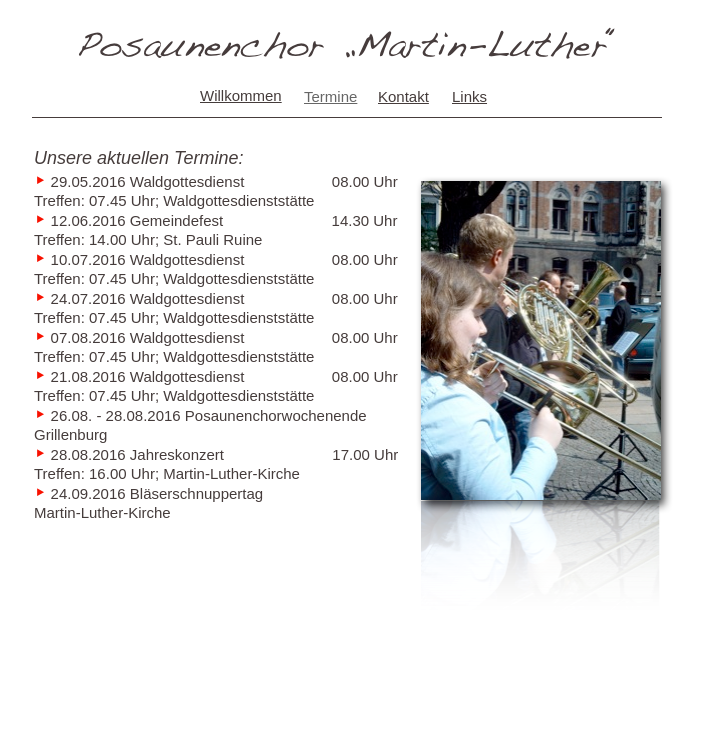
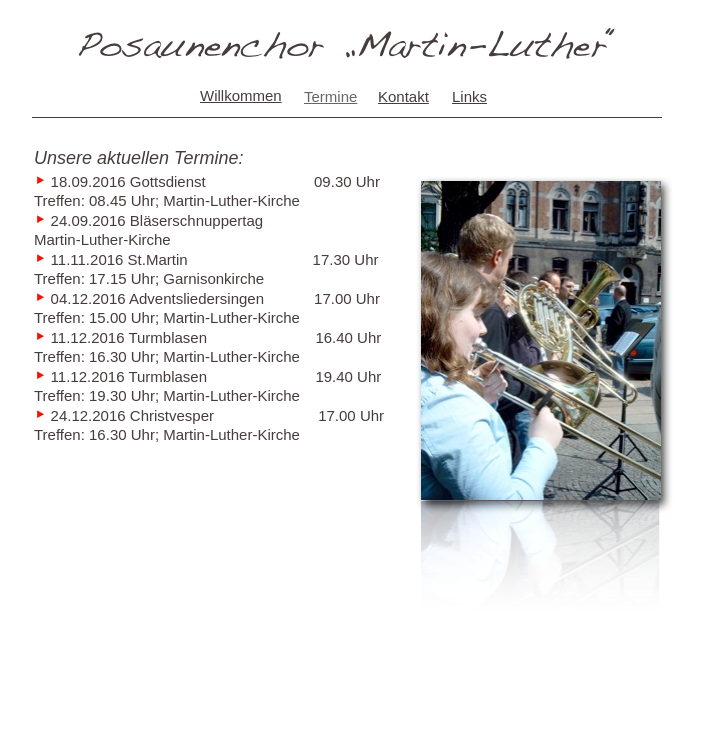
Before and after one commit to pcmlk/pcmlk.github.io, a plain HTML site: page public/termine/index.html in a window 1280 px wide. Shown: the whole page, without its empty margins (293-994 px from the left). Drawn offline with Linux system fonts and the light colour scheme.

Commit message:
Termine hinzugefügt

```diff
--- a/public/termine/index.html
+++ b/public/termine/index.html
@@ -106,31 +106,25 @@
                 <div class="paragraph Body" style="line-height: 19px; margin-bottom: 0px; margin-top: 0px; line-height: 19px;  text-decoration: none;"> </div>
                 <ol>
                   <li style="line-height: 19px; margin-left: 0px; padding-left: 0px; text-indent: 0px; ">
-                    <div class="paragraph Body" style="line-height: 19px; margin-bottom: 0px; margin-top: 0px; text-indent: 0px; "><span style="color: #f81100; font-family: 'LucidaGrande', 'Lucida Grande', 'Lucida Sans Unicode', 'sans-serif'; font-size: 21px; font-style: normal; font-variant: normal; font-weight: normal; letter-spacing: 0; line-height: 19px; opacity: 1.00; position: relative; text-decoration: none; text-transform: none; top: 1px; " class="Bullet">‣</span><span style="line-height: 19px; "> 29.05.2016   Waldgottesdienst &nbsp &nbsp &nbsp&nbsp &nbsp&nbsp &nbsp &nbsp &nbsp &nbsp &nbsp 08.00 Uhr<br /> Treffen: 07.45 Uhr; Waldgottesdienststätte</span></div>
-                  </li>
-                  <li style="line-height: 19px; margin-left: 0px; padding-left: 0px; text-indent: 0px; ">
-                    <div class="paragraph Body" style="line-height: 19px; margin-bottom: 0px; margin-top: 0px; text-indent: 0px; "><span style="color: #f81100; font-family: 'LucidaGrande', 'Lucida Grande', 'Lucida Sans Unicode', 'sans-serif'; font-size: 21px; font-style: normal; font-variant: normal; font-weight: normal; letter-spacing: 0; line-height: 19px; opacity: 1.00; position: relative; text-decoration: none; text-transform: none; top: 1px; " class="Bullet">‣</span><span style="line-height: 19px; "> 12.06.2016   Gemeindefest &nbsp &nbsp &nbsp &nbsp &nbsp &nbsp &nbsp &nbsp &nbsp&nbsp &nbsp &nbsp &nbsp 14.30 Uhr<br /> Treffen: 14.00 Uhr; St. Pauli Ruine</span></div>
-                  </li>
-                  <li style="line-height: 19px; margin-left: 0px; padding-left: 0px; text-indent: 0px; ">
-                    <div class="paragraph Body" style="line-height: 19px; margin-bottom: 0px; margin-top: 0px; text-indent: 0px; "><span style="color: #f81100; font-family: 'LucidaGrande', 'Lucida Grande', 'Lucida Sans Unicode', 'sans-serif'; font-size: 21px; font-style: normal; font-variant: normal; font-weight: normal; letter-spacing: 0; line-height: 19px; opacity: 1.00; position: relative; text-decoration: none; text-transform: none; top: 1px; " class="Bullet">‣</span><span style="line-height: 19px; "> 10.07.2016   Waldgottesdienst &nbsp &nbsp &nbsp&nbsp &nbsp&nbsp &nbsp &nbsp &nbsp &nbsp &nbsp 08.00 Uhr<br /> Treffen: 07.45 Uhr; Waldgottesdienststätte</span></div>
-                  </li>
-                  <li style="line-height: 19px; margin-left: 0px; padding-left: 0px; text-indent: 0px; ">
-                    <div class="paragraph Body" style="line-height: 19px; margin-bottom: 0px; margin-top: 0px; text-indent: 0px; "><span style="color: #f81100; font-family: 'LucidaGrande', 'Lucida Grande', 'Lucida Sans Unicode', 'sans-serif'; font-size: 21px; font-style: normal; font-variant: normal; font-weight: normal; letter-spacing: 0; line-height: 19px; opacity: 1.00; position: relative; text-decoration: none; text-transform: none; top: 1px; " class="Bullet">‣</span><span style="line-height: 19px; "> 24.07.2016   Waldgottesdienst &nbsp &nbsp &nbsp&nbsp &nbsp&nbsp &nbsp &nbsp &nbsp &nbsp &nbsp 08.00 Uhr<br /> Treffen: 07.45 Uhr; Waldgottesdienststätte</span></div>
-                  </li>
-                  <li style="line-height: 19px; margin-left: 0px; padding-left: 0px; text-indent: 0px; ">
-                    <div class="paragraph Body" style="line-height: 19px; margin-bottom: 0px; margin-top: 0px; text-indent: 0px; "><span style="color: #f81100; font-family: 'LucidaGrande', 'Lucida Grande', 'Lucida Sans Unicode', 'sans-serif'; font-size: 21px; font-style: normal; font-variant: normal; font-weight: normal; letter-spacing: 0; line-height: 19px; opacity: 1.00; position: relative; text-decoration: none; text-transform: none; top: 1px; " class="Bullet">‣</span><span style="line-height: 19px; "> 07.08.2016   Waldgottesdienst &nbsp &nbsp &nbsp&nbsp &nbsp&nbsp &nbsp &nbsp &nbsp &nbsp &nbsp 08.00 Uhr<br /> Treffen: 07.45 Uhr; Waldgottesdienststätte</span></div>
-                  </li>
-                  <li style="line-height: 19px; margin-left: 0px; padding-left: 0px; text-indent: 0px; ">
-                    <div class="paragraph Body" style="line-height: 19px; margin-bottom: 0px; margin-top: 0px; text-indent: 0px; "><span style="color: #f81100; font-family: 'LucidaGrande', 'Lucida Grande', 'Lucida Sans Unicode', 'sans-serif'; font-size: 21px; font-style: normal; font-variant: normal; font-weight: normal; letter-spacing: 0; line-height: 19px; opacity: 1.00; position: relative; text-decoration: none; text-transform: none; top: 1px; " class="Bullet">‣</span><span style="line-height: 19px; "> 21.08.2016   Waldgottesdienst &nbsp &nbsp &nbsp&nbsp &nbsp&nbsp &nbsp &nbsp &nbsp &nbsp &nbsp 08.00 Uhr<br /> Treffen: 07.45 Uhr; Waldgottesdienststätte</span></div>
-                  </li>
-                  <li style="line-height: 19px; margin-left: 0px; padding-left: 0px; text-indent: 0px; ">
-                    <div class="paragraph Body" style="line-height: 19px; margin-bottom: 0px; margin-top: 0px; text-indent: 0px; "><span style="color: #f81100; font-family: 'LucidaGrande', 'Lucida Grande', 'Lucida Sans Unicode', 'sans-serif'; font-size: 21px; font-style: normal; font-variant: normal; font-weight: normal; letter-spacing: 0; line-height: 19px; opacity: 1.00; position: relative; text-decoration: none; text-transform: none; top: 1px; " class="Bullet">‣</span><span style="line-height: 19px; "> 26.08. - 28.08.2016   Posaunenchorwochenende <br/>Grillenburg</span></div>
-                  </li>
-                  <li style="line-height: 19px; margin-left: 0px; padding-left: 0px; text-indent: 0px; ">
-                    <div class="paragraph Body" style="line-height: 19px; margin-bottom: 0px; margin-top: 0px; text-indent: 0px; "><span style="color: #f81100; font-family: 'LucidaGrande', 'Lucida Grande', 'Lucida Sans Unicode', 'sans-serif'; font-size: 21px; font-style: normal; font-variant: normal; font-weight: normal; letter-spacing: 0; line-height: 19px; opacity: 1.00; position: relative; text-decoration: none; text-transform: none; top: 1px; " class="Bullet">‣</span><span style="line-height: 19px; "> 28.08.2016   Jahreskonzert &nbsp &nbsp &nbsp &nbsp &nbsp &nbsp &nbsp&nbsp &nbsp &nbsp &nbsp &nbsp &nbsp 17.00 Uhr<br /> Treffen: 16.00 Uhr; Martin-Luther-Kirche</span></div>
+                    <div class="paragraph Body" style="line-height: 19px; margin-bottom: 0px; margin-top: 0px; text-indent: 0px; "><span style="color: #f81100; font-family: 'LucidaGrande', 'Lucida Grande', 'Lucida Sans Unicode', 'sans-serif'; font-size: 21px; font-style: normal; font-variant: normal; font-weight: normal; letter-spacing: 0; line-height: 19px; opacity: 1.00; position: relative; text-decoration: none; text-transform: none; top: 1px; " class="Bullet">‣</span><span style="line-height: 19px; "> 18.09.2016   Gottsdienst &nbsp &nbsp &nbsp &nbsp &nbsp &nbsp &nbsp&nbsp &nbsp &nbsp &nbsp &nbsp &nbsp 09.30 Uhr<br /> Treffen: 08.45 Uhr; Martin-Luther-Kirche</span></div>
                   </li>
                   <li style="line-height: 19px; margin-left: 0px; padding-left: 0px; text-indent: 0px; ">
                     <div class="paragraph Body" style="line-height: 19px; margin-bottom: 0px; margin-top: 0px; text-indent: 0px; "><span style="color: #f81100; font-family: 'LucidaGrande', 'Lucida Grande', 'Lucida Sans Unicode', 'sans-serif'; font-size: 21px; font-style: normal; font-variant: normal; font-weight: normal; letter-spacing: 0; line-height: 19px; opacity: 1.00; position: relative; text-decoration: none; text-transform: none; top: 1px; " class="Bullet">‣</span><span style="line-height: 19px; "> 24.09.2016   Bläserschnuppertag <br/>Martin-Luther-Kirche</span></div>
+                  </li>
+                  <li style="line-height: 19px; margin-left: 0px; padding-left: 0px; text-indent: 0px; ">
+                    <div class="paragraph Body" style="line-height: 19px; margin-bottom: 0px; margin-top: 0px; text-indent: 0px; "><span style="color: #f81100; font-family: 'LucidaGrande', 'Lucida Grande', 'Lucida Sans Unicode', 'sans-serif'; font-size: 21px; font-style: normal; font-variant: normal; font-weight: normal; letter-spacing: 0; line-height: 19px; opacity: 1.00; position: relative; text-decoration: none; text-transform: none; top: 1px; " class="Bullet">‣</span><span style="line-height: 19px; "> 11.11.2016   St.Martin &nbsp &nbsp &nbsp &nbsp &nbsp &nbsp &nbsp &nbsp &nbsp&nbsp &nbsp &nbsp &nbsp &nbsp &nbsp 17.30 Uhr<br /> Treffen: 17.15 Uhr; Garnisonkirche</span></div>
+                  </li>
+                  <li style="line-height: 19px; margin-left: 0px; padding-left: 0px; text-indent: 0px; ">
+                    <div class="paragraph Body" style="line-height: 19px; margin-bottom: 0px; margin-top: 0px; text-indent: 0px; "><span style="color: #f81100; font-family: 'LucidaGrande', 'Lucida Grande', 'Lucida Sans Unicode', 'sans-serif'; font-size: 21px; font-style: normal; font-variant: normal; font-weight: normal; letter-spacing: 0; line-height: 19px; opacity: 1.00; position: relative; text-decoration: none; text-transform: none; top: 1px; " class="Bullet">‣</span><span style="line-height: 19px; "> 04.12.2016   Adventsliedersingen &nbsp&nbsp &nbsp &nbsp &nbsp &nbsp 17.00 Uhr<br /> Treffen: 15.00 Uhr; Martin-Luther-Kirche</span></div>
+                  </li>
+                  <li style="line-height: 19px; margin-left: 0px; padding-left: 0px; text-indent: 0px; ">
+                    <div class="paragraph Body" style="line-height: 19px; margin-bottom: 0px; margin-top: 0px; text-indent: 0px; "><span style="color: #f81100; font-family: 'LucidaGrande', 'Lucida Grande', 'Lucida Sans Unicode', 'sans-serif'; font-size: 21px; font-style: normal; font-variant: normal; font-weight: normal; letter-spacing: 0; line-height: 19px; opacity: 1.00; position: relative; text-decoration: none; text-transform: none; top: 1px; " class="Bullet">‣</span><span style="line-height: 19px; "> 11.12.2016   Turmblasen &nbsp &nbsp &nbsp &nbsp &nbsp &nbsp &nbsp&nbsp &nbsp &nbsp &nbsp &nbsp &nbsp 16.40 Uhr<br /> Treffen: 16.30 Uhr; Martin-Luther-Kirche</span></div>
+                  </li>
+                  <li style="line-height: 19px; margin-left: 0px; padding-left: 0px; text-indent: 0px; ">
+                    <div class="paragraph Body" style="line-height: 19px; margin-bottom: 0px; margin-top: 0px; text-indent: 0px; "><span style="color: #f81100; font-family: 'LucidaGrande', 'Lucida Grande', 'Lucida Sans Unicode', 'sans-serif'; font-size: 21px; font-style: normal; font-variant: normal; font-weight: normal; letter-spacing: 0; line-height: 19px; opacity: 1.00; position: relative; text-decoration: none; text-transform: none; top: 1px; " class="Bullet">‣</span><span style="line-height: 19px; "> 11.12.2016   Turmblasen &nbsp &nbsp &nbsp &nbsp &nbsp &nbsp &nbsp&nbsp &nbsp &nbsp &nbsp &nbsp &nbsp 19.40 Uhr<br /> Treffen: 19.30 Uhr; Martin-Luther-Kirche</span></div>
+                  </li>
+                  <li style="line-height: 19px; margin-left: 0px; padding-left: 0px; text-indent: 0px; ">
+                    <div class="paragraph Body" style="line-height: 19px; margin-bottom: 0px; margin-top: 0px; text-indent: 0px; "><span style="color: #f81100; font-family: 'LucidaGrande', 'Lucida Grande', 'Lucida Sans Unicode', 'sans-serif'; font-size: 21px; font-style: normal; font-variant: normal; font-weight: normal; letter-spacing: 0; line-height: 19px; opacity: 1.00; position: relative; text-decoration: none; text-transform: none; top: 1px; " class="Bullet">‣</span><span style="line-height: 19px; "> 24.12.2016   Christvesper &nbsp&nbsp &nbsp &nbsp &nbsp &nbsp &nbsp&nbsp &nbsp &nbsp &nbsp &nbsp &nbsp 17.00 Uhr<br /> Treffen: 16.30 Uhr; Martin-Luther-Kirche</span></div>
                   </li>
                 </ol>
 			  </div>
```
